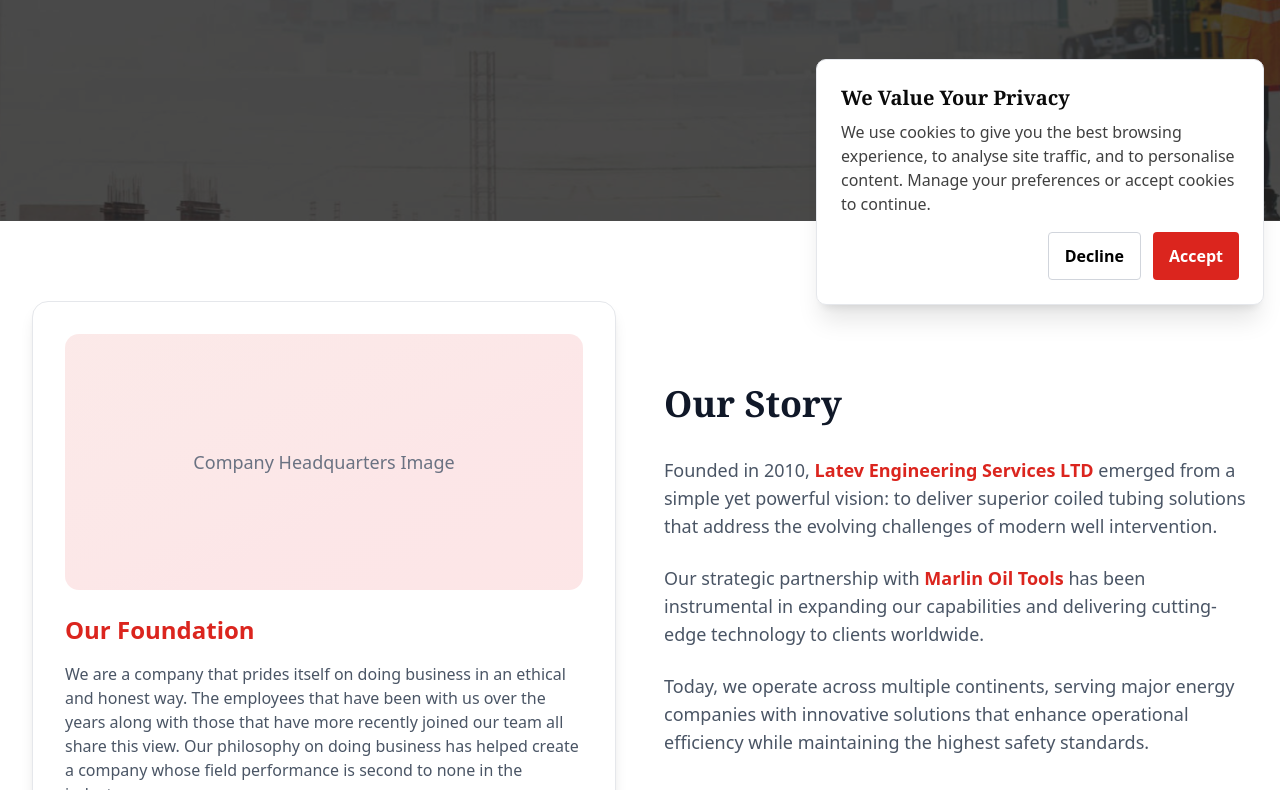
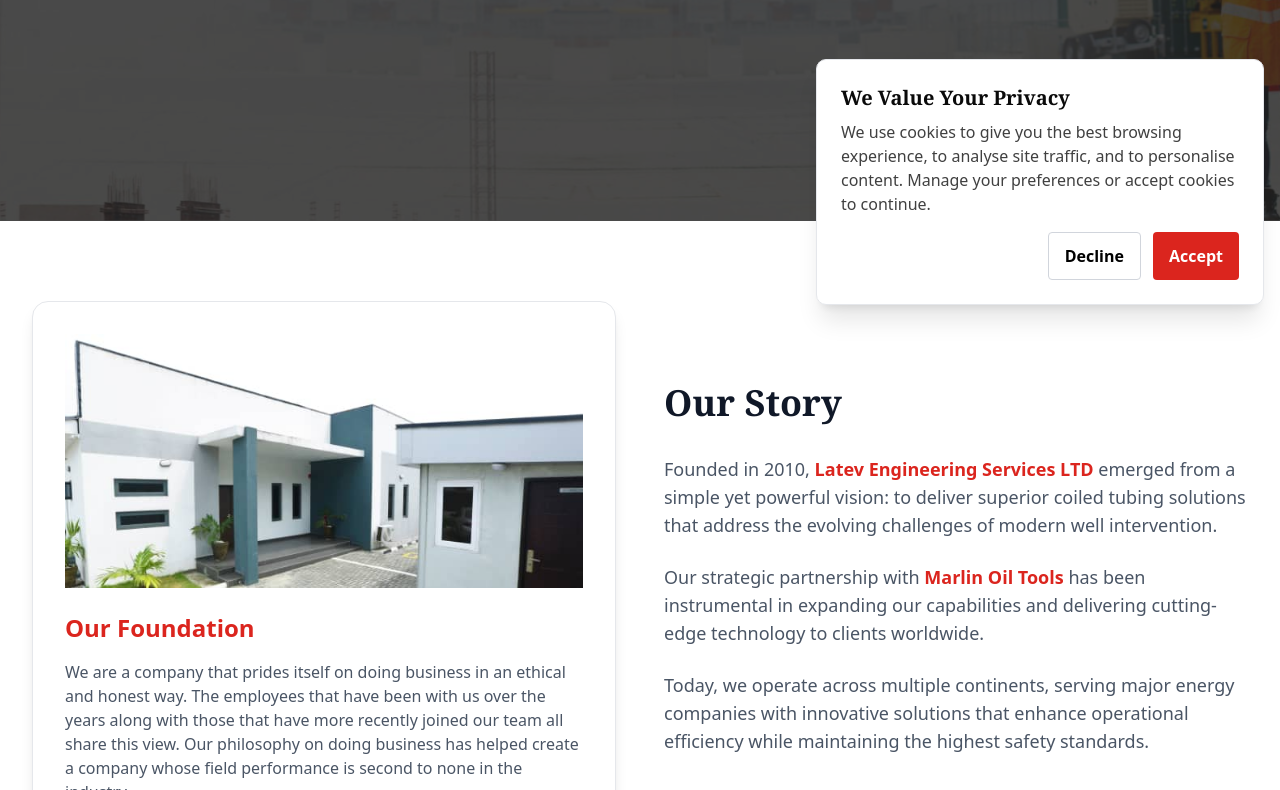
Before and after one commit to Franklyn101/LATEV-ENGINEERING-COMPANY, a Next.js app: page /about in a window 1280 px wide. Shown: the part 479-1269 px from the top of the page. Built offline with nearby package versions, Linux system fonts and the light colour scheme.

Commit message:
added the headquarters image

```diff
--- a/src/components/layouts/about-sections/CompanyStory.tsx
+++ b/src/components/layouts/about-sections/CompanyStory.tsx
@@ -2,6 +2,7 @@
 
 import { motion } from 'framer-motion';
 import { useInView } from 'react-intersection-observer';
+import Image from 'next/image';
 
 const CompanyStory = () => {
   const [ref, inView] = useInView({ triggerOnce: true, threshold: 0.1 });
@@ -26,8 +27,8 @@
             className="relative"
           >
             <div className="bg-white rounded-2xl p-4 md:p-6 lg:p-8 border border-gray-200 shadow-lg">
-              <div className="w-full h-64 bg-linear-to-br from-brand-red/10 to-red-600/10 rounded-xl mb-6 flex items-center justify-center">
-                <span className="text-gray-500 text-lg">Company Headquarters Image</span>
+              <div className="w-full h-full b rounded-xl mb-6 flex items-center justify-center">
+                <Image src="/images/siteimages/crew5.jpeg" alt="Company Story Illustration" width={700} height={700} />
               </div>
               <h3 className="text-2xl font-bold mb-4 text-brand-red">Our Foundation</h3>
               <p className="text-gray-600">
```
Also changed, not shown: public/images/siteimages/crew5.jpeg (added).
